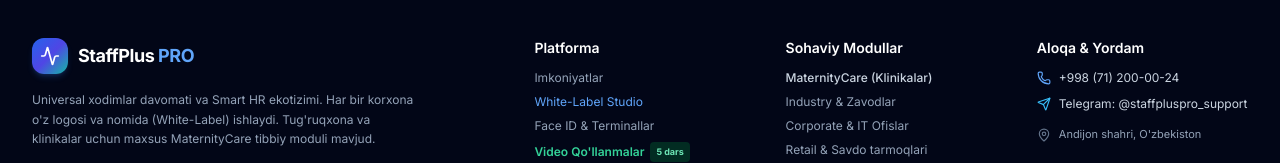
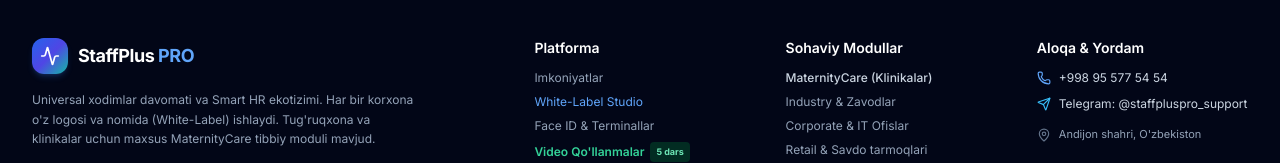
Before and after one commit to odiljon1334/maternity-ward-frontend, a Next.js app: page /tariflar in a window 1280 px wide. Shown: the part 3292-3455 px from the top of the page. Built offline with nearby package versions, Linux system fonts and the light colour scheme; no server answers.

Commit message:
fix(marketing): footer'dagi soxta telefon raqamini haqiqiysiga almashtirish

```diff
--- a/components/marketing/MarketingFooter.tsx
+++ b/components/marketing/MarketingFooter.tsx
@@ -99,11 +99,11 @@
             <h4 className="text-white font-semibold text-sm">Aloqa &amp; Yordam</h4>
             <div className="space-y-2.5">
               <a
-                href="tel:+998712000024"
+                href="tel:+998955775454"
                 className="flex items-center gap-2 text-slate-300 hover:text-white transition-colors"
               >
                 <Phone className="w-3.5 h-3.5 text-blue-400 shrink-0" />
-                <span>+998 (71) 200-00-24</span>
+                <span>+998 95 577 54 54</span>
               </a>
               <a
                 href="https://t.me/staffpluspro_support"
```
